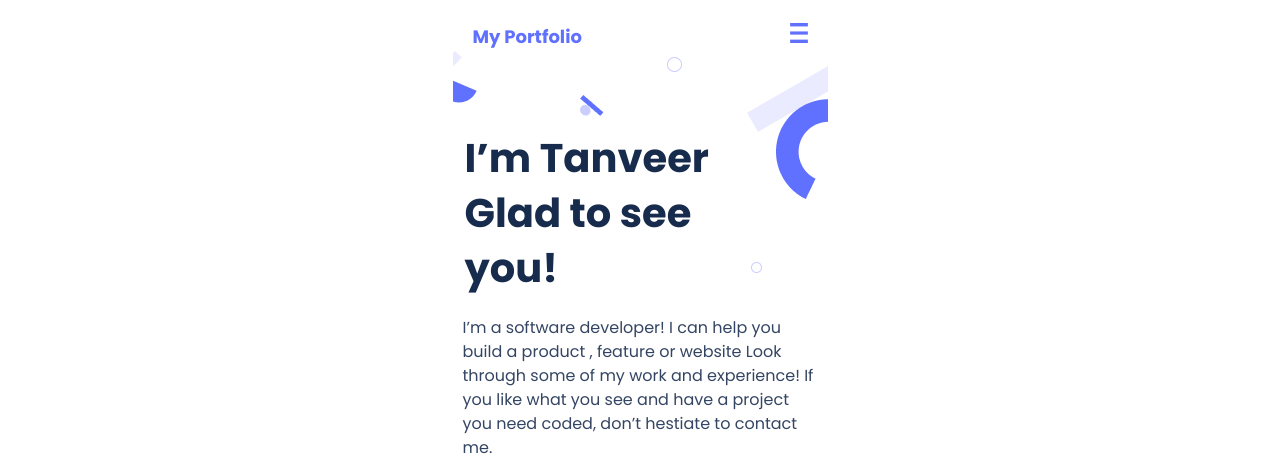
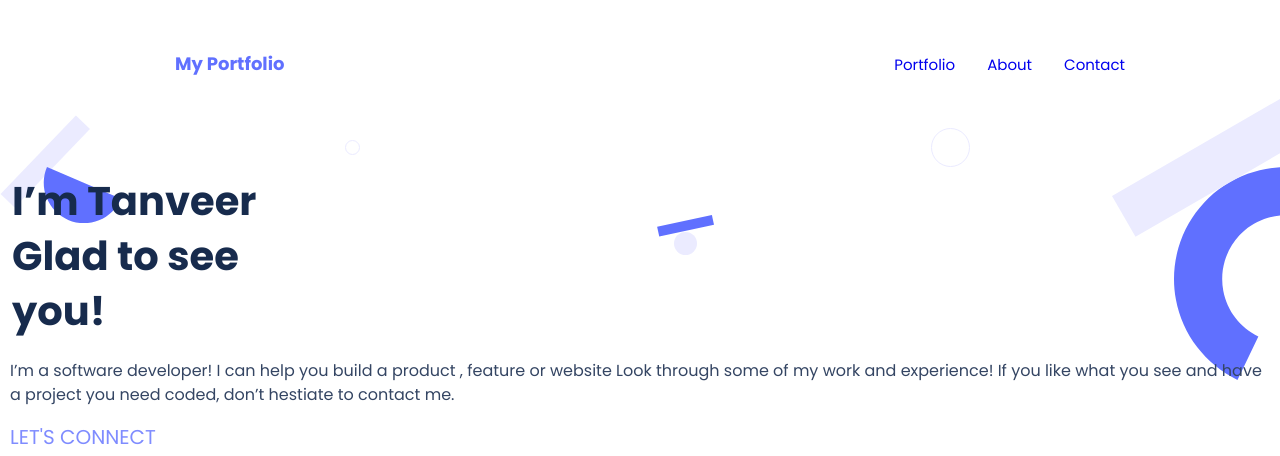
Before and after one commit to tanveerisonline/portfolio_website, a website: page index.html in a window 1280 px wide. Shown: the top 456 px of the page. Drawn offline with Linux system fonts and the light colour scheme.

Commit message:
Add some media queries to css for desktop version

```diff
--- a/index.html
+++ b/index.html
@@ -5,16 +5,30 @@
   <meta http-equiv="X-UA-Compatible" content="IE=edge">
   <meta name="viewport" content="width=device-width, initial-scale=1.0">
   <link rel="stylesheet" href="styles.css"/>
+  <link rel="stylesheet" href="queries.css"/>
   <title>Portfolio</title>
 </head>
 <body>
   <main class="container">
 
     <header class="header">
-      <nav>
+      <nav class="desktop-navbar">
+        <div class="desktop-nav">
+          <a href="#" target="_parent" class="logo">My Portfolio</a>
+        </div>
+        <div class="nav-links">
+          <ul>
+            <li><a href="#">Portfolio</a></li>
+            <li><a href="#">About</a></li>
+            <li><a href="#">Contact</a></li>
+          </ul>
+        </div>
+      </nav>
+      <nav class="mobile-nav">
         <a href="#" target="_parent" class="logo">My Portfolio</a>
         <img src="./assets/Union.png" class="mobile_menu_icon"/>
       </nav>
+
     </header>
 
     <section>
--- a/styles.css
+++ b/styles.css
@@ -17,7 +17,7 @@ a {
   margin: auto;
   width: 375px;
   height: 718px;
-  padding-top: 15px;
+  padding-top: 5px;
 }
 
 .social ul {
@@ -26,7 +26,7 @@ a {
   align-items: center;
 }
 
-nav {
+.mobile-nav {
   display: flex;
   justify-content: space-between;
   padding: 8px 20px;
@@ -159,7 +159,7 @@ nav {
   margin: 10px 0;
 }
 
-.catagories > li {
+.catagories>li {
   padding: 8px;
   list-style: none;
   color: #6070ff;
@@ -346,3 +346,57 @@ nav {
   background: #396df2;
   border: 1px solid #fff;
 }
+
+/* Media Queries */
+@media screen and (min-width: 768px) {
+  .container {
+    width: 100%;
+    height: 718px;
+  }
+
+  .mobile-nav {
+    display: none;
+  }
+
+  .desktop-navbar {
+    display: flex;
+    justify-content: space-between;
+    align-items: baseline;
+    padding: 25px 155px 4px 155px;
+  }
+
+  .desktop-nav {
+    display: flex;
+    justify-content: center;
+    align-items: center;
+    padding: 20px;
+  }
+
+  .nav-links ul {
+    display: flex;
+    justify-content: space-between;
+    align-items: center;
+  }
+
+  .nav-links li a {
+    padding-left: 32px;
+    font-size: 15px;
+    font-weight: 500;
+  }
+
+  .nav-links li a:active {
+    color: #344563;
+  }
+
+  .hero {
+    background-image: url(./assets/desktop_images/Header\ bg.svg);
+    background-repeat: no-repeat;
+    height: 916px;
+  }
+}
+
+@media screen and (max-width:768px) {
+  .desktop-navbar {
+    display: none;
+  }
+}
```
Also changed, not shown: assets/desktop_images/Header bg.svg (added), queries.css (deleted).
